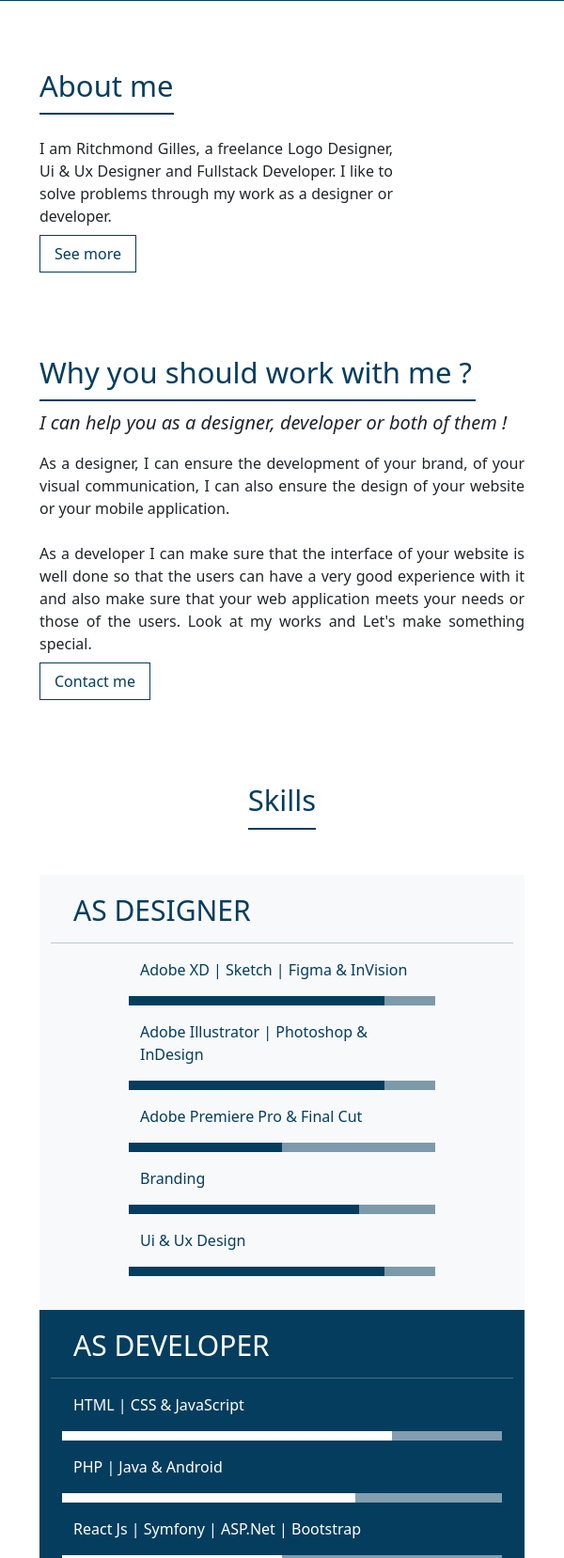
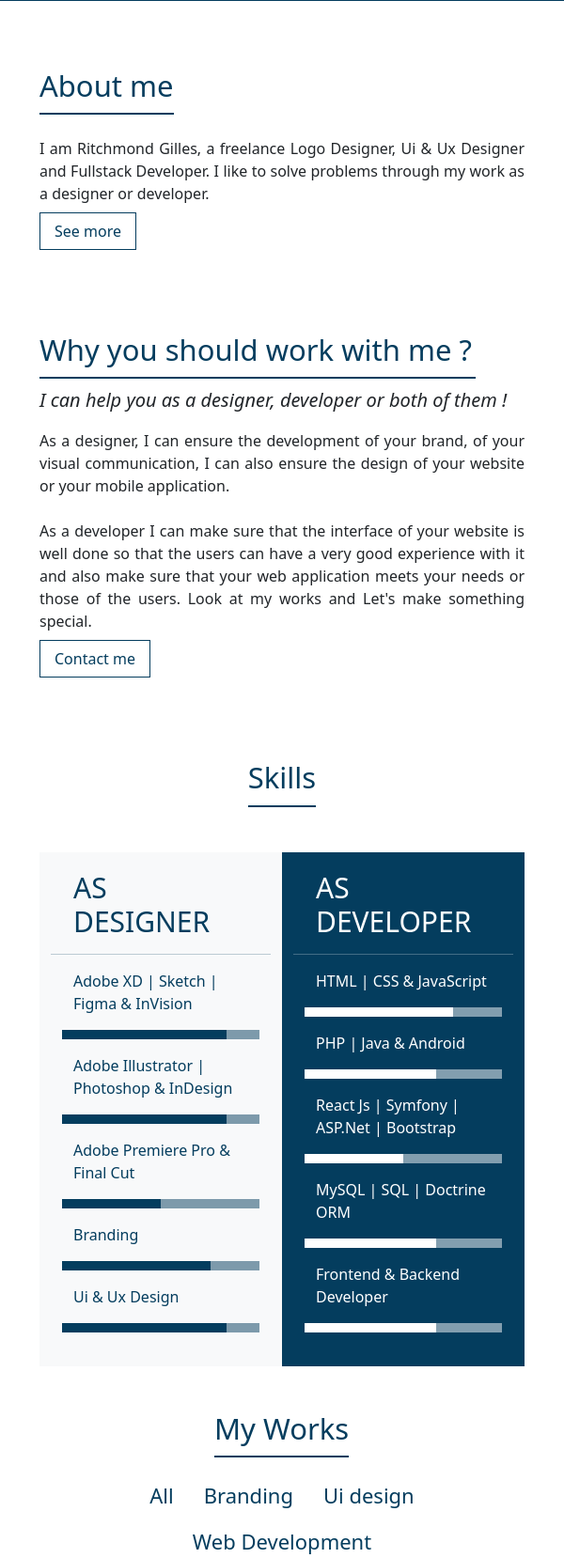
Before and after one commit to GillesRitchmond/gillesritchmond.github.io, a PHP site: page /index.html in a window 600 px wide. Shown: the part 456-2114 px from the top of the page at 94% size. Run offline with PHP 8.4, Linux system fonts and the light colour scheme; some libraries are stand-ins or nearby versions.

Commit message:
still making update on css

```diff
--- a/style.css
+++ b/style.css
@@ -638,7 +638,7 @@
         display: none;
     }
     .content .row #col-width{
-        width: 400px;
+        width: auto;
     }
     h1{
         width: max-content;
@@ -648,7 +648,7 @@
         width: 90%;
     }
     .bg-light .skills{
-        width: 350px;
+        width: auto;
     }
     .nav-item{
         padding: 0px;
```
